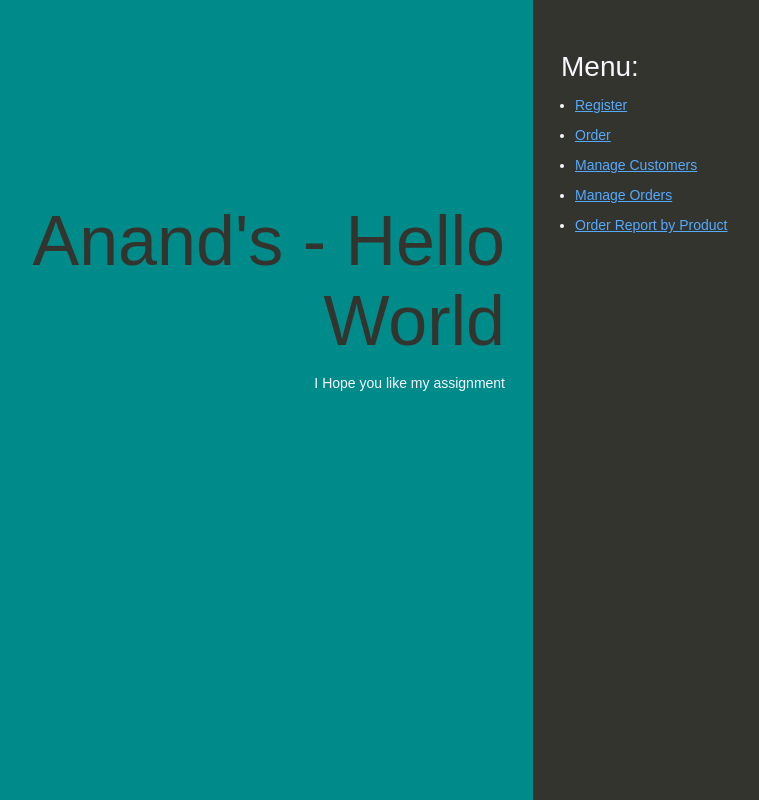
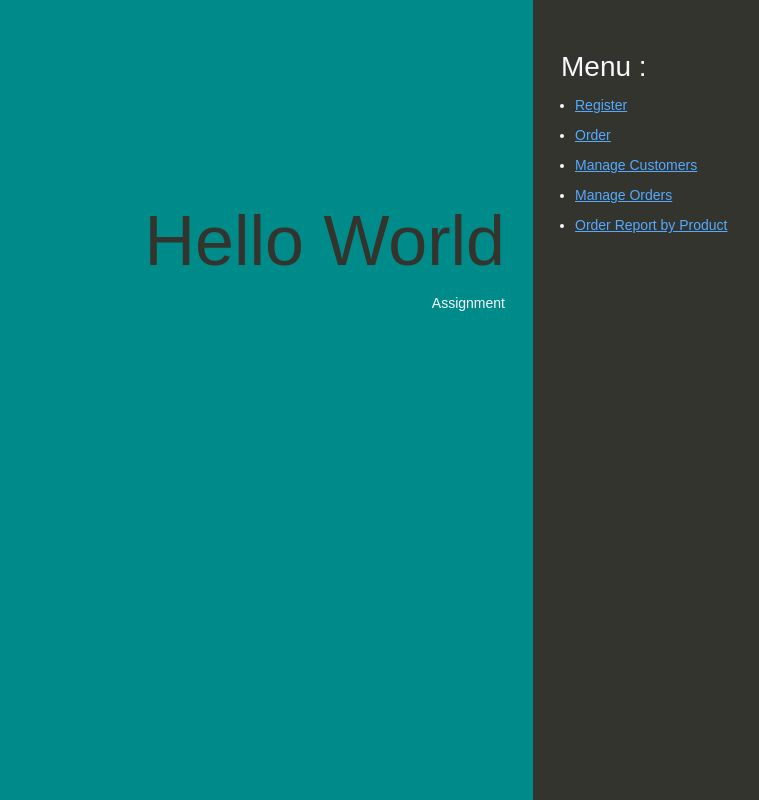
Before and after one commit to ARanchod/HelloWorld, a website: page index.html in a window 1280 px wide. Shown: the whole page, without its empty margins (107-866 px from the left). Drawn offline with Linux system fonts and the light colour scheme.

Commit message:
Update index.html

```diff
--- a/index.html
+++ b/index.html
@@ -74,11 +74,11 @@
   </head>
   <body>
     <div class="textColumn">
-      <h1>Anand's - Hello World</h1>
-      <p>I Hope you like my assignment</p>
+      <h1>Hello World</h1>
+      <p>Assignment</p>
     </div>
     <div class="linksColumn">
-      <h2>Menu:</h2>
+      <h2>Menu :</h2>
       <ul>
         <li><a href="https://c2abg234.caspio.com/dp/e3568000ef9aa1e8c0ef4e03b105">Register</a></li>
         <li><a href="https://c2abg234.caspio.com/dp/e3568000583eb93c082d4adf91a4">Order</a></li>
```
